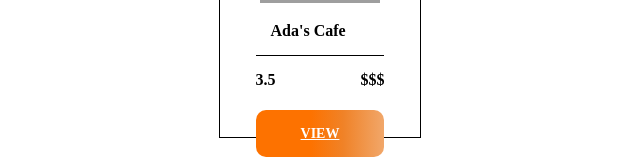
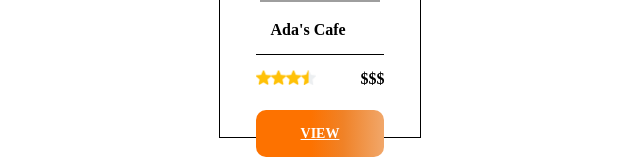
Before and after one commit to pumpersonda/restaurant-challenge, a Next.js app: page / in a window 1280 px wide. Shown: the part 766-926 px from the top of the page, without its empty margins (320-960 px from the left). Built offline with nearby package versions, Linux system fonts and the light colour scheme; grey boxes are pictures that could not be loaded.

Commit message:
Add Rating icons

```diff
--- a/src/components/atoms/rating/Rating.tsx
+++ /dev/null
@@ -1 +0,0 @@
-export function Rating() {}
--- /dev/null
+++ b/src/components/atoms/rating/RatingIcon.tsx
@@ -0,0 +1,18 @@
+import Image from "next/image";
+export interface RatingIconProps {
+  isFullStar: boolean;
+}
+export function RatingIcon({ isFullStar }: RatingIconProps) {
+  const fullStar = "/star.png";
+  const halfStar = "/rating.png";
+  return (
+    <>
+      <Image
+        src={isFullStar ? fullStar : halfStar}
+        width={15}
+        height={15}
+        alt="star icon"
+      />
+    </>
+  );
+}
--- a/src/components/molecules/card/FoodCard.tsx
+++ b/src/components/molecules/card/FoodCard.tsx
@@ -1,11 +1,13 @@
 import ButtonView from "@/components/atoms/button/ButtonView";
+import { RatingIcon } from "@/components/atoms/rating/RatingIcon";
 import styles from "@/styles/FoodCard.module.sass";
 import Image from "next/image";
+import Ratings from "../rating/Ratings";
 
 export interface FoodCardProps {
   imageUrl: string;
   name: string;
-  rating: string;
+  rating: number;
   price: string;
   url: string;
 }
@@ -26,7 +28,9 @@ export default function FoodCard({
         <div className={styles.foodCardTextContent}>
           <div className={styles.foodCardTextTitle}>{name}</div>
           <div className={styles.foodCardRating}>
-            <div>{rating}</div>
+            <div>
+              <Ratings rating={rating}></Ratings>
+            </div>
             <div>{price}</div>
           </div>
           <div className={styles.foodCardButtonContent}>
--- /dev/null
+++ b/src/components/molecules/rating/Ratings.tsx
@@ -0,0 +1,18 @@
+import { RatingIcon } from "@/components/atoms/rating/RatingIcon";
+
+export interface RatingsProps {
+  rating: number;
+}
+export default function Ratings({ rating }: RatingsProps) {
+  let isInteger = Number.isInteger(rating);
+  let size = Math.floor(rating);
+
+  return (
+    <>
+      {[...Array(size)].map((e, i) => (
+        <RatingIcon key={i} isFullStar={true} />
+      ))}
+      {!isInteger && <RatingIcon key={"half"} isFullStar={false} />}
+    </>
+  );
+}
--- a/src/pages/index.tsx
+++ b/src/pages/index.tsx
@@ -6,6 +6,7 @@ import ButtonView from "@/components/atoms/button/ButtonView";
 import CategoryField from "@/components/atoms/category/CategoryField";
 import { SkeletonShape } from "@/components/atoms/skeletonShape/SkeletonShape";
 import FoodCard from "@/components/molecules/card/FoodCard";
+import { RatingIcon } from "@/components/atoms/rating/RatingIcon";
 
 const inter = Inter({ subsets: ["latin"] });
 
@@ -23,7 +24,7 @@ export default function Home() {
         <div>
           <FoodCard
             name="Ada's Cafe"
-            rating="3.5"
+            rating={3.5}
             price="$$$"
             url="xxx"
             imageUrl="https://s3-media3.fl.yelpcdn.com/bphoto/Hg53Z1OSv8tfAOSXPL1fLQ/o.jpg"
```
Also changed, not shown: public/rating.png (added), public/star.png (added).
